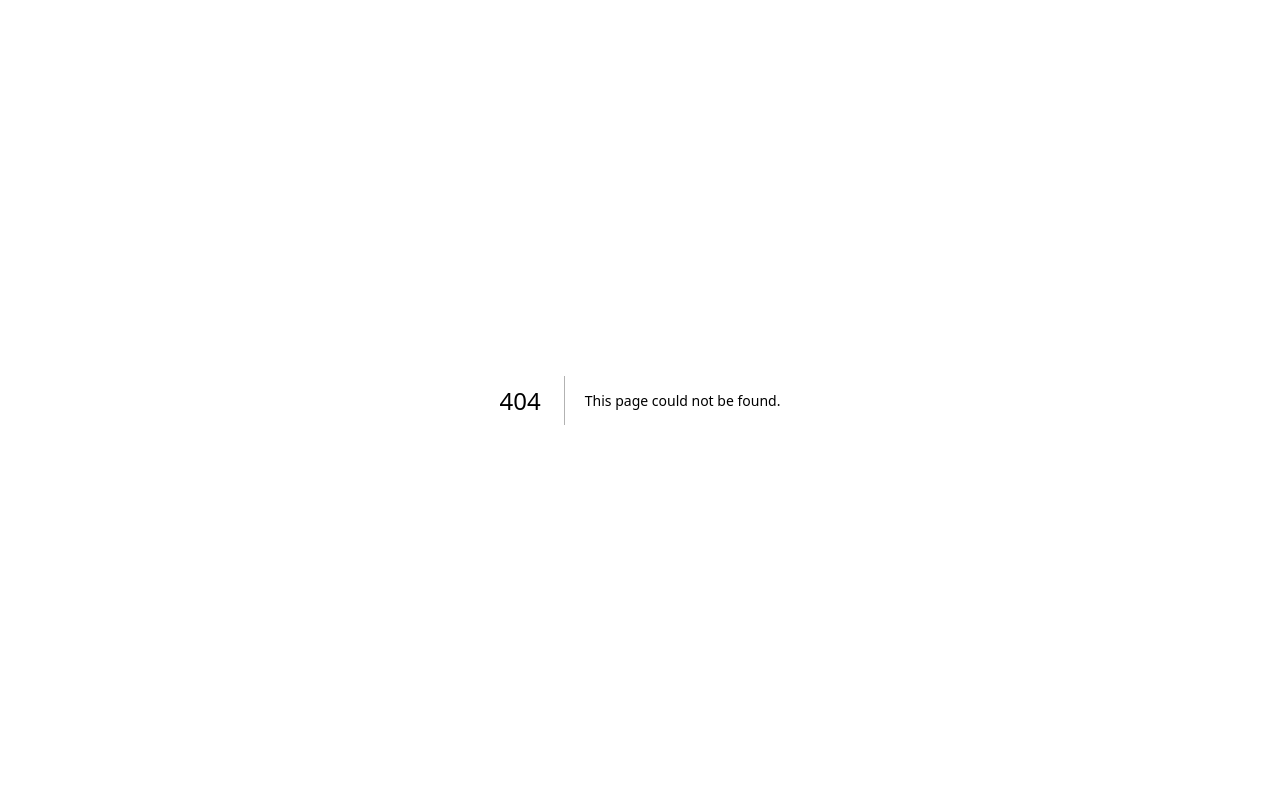
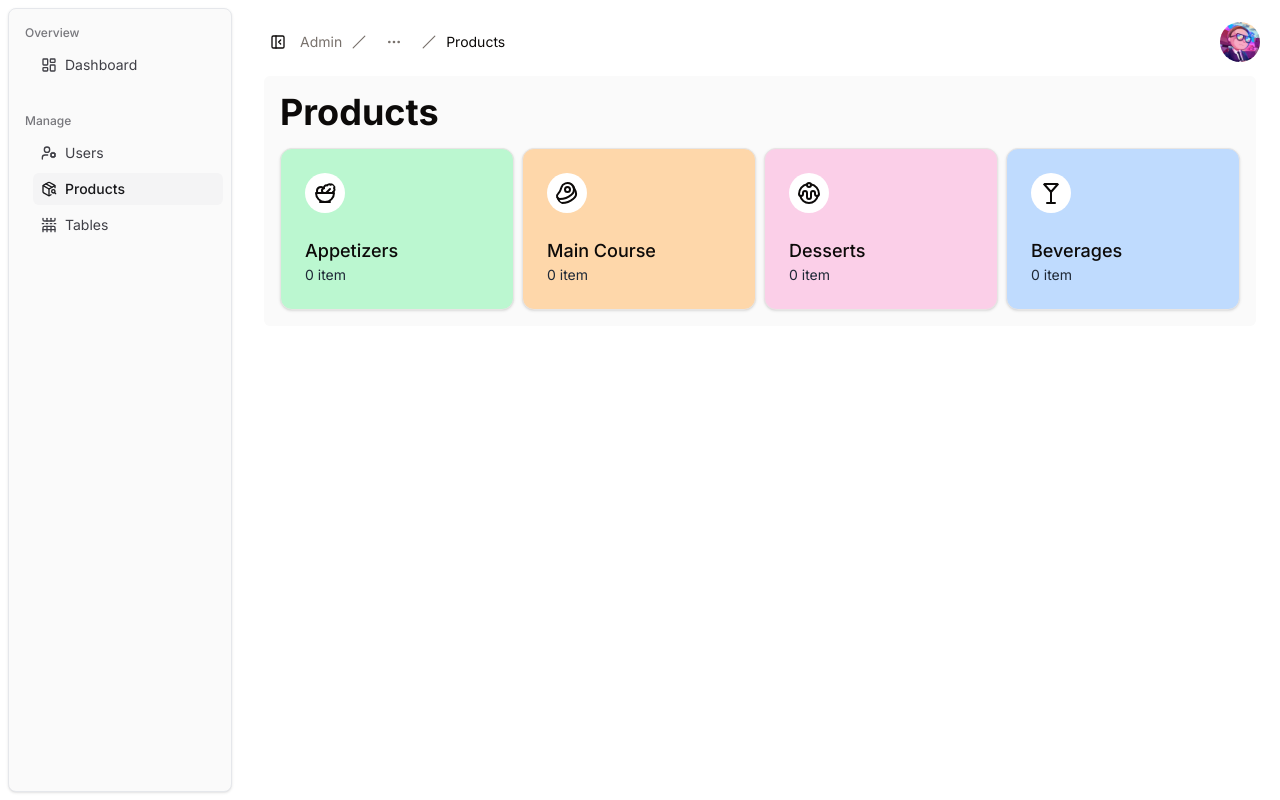
Before and after one commit to Yonathandj/frontend-pos, a Next.js app: page /admin/manage/products in a window 1280 px wide. Before the commit this address had no page. Built offline with nearby package versions, Linux system fonts and the light colour scheme.

Commit message:
feat / add product category card & component

```diff
--- a/app/admin/layout.tsx
+++ b/app/admin/layout.tsx
@@ -13,7 +13,7 @@ const AdminLayout = ({ children }: { children: React.ReactNode }) => {
         <div className="w-full p-6">
           <header>
             <nav className="flex items-center justify-between">
-              <div className="flex items-center gap-x-4">
+              <div className="flex items-center gap-x-2">
                 <SidebarTrigger />
                 <NavigationBreadcrumb />
               </div>
--- /dev/null
+++ b/app/admin/manage/products/page.tsx
@@ -0,0 +1,13 @@
+import React from "react";
+import ManageProducts from "@/pages/custom/manage-products";
+
+const Page = () => {
+  return (
+    <section className="w-full rounded-md bg-sidebar p-4">
+      <h1 className="text-4xl font-bold">Products</h1>
+      <ManageProducts />
+    </section>
+  );
+};
+
+export default Page;
--- /dev/null
+++ b/components/custom/product-category-card.tsx
@@ -0,0 +1,28 @@
+import React from "react";
+import { Card, CardContent, CardHeader, CardTitle } from "@/components/ui/card";
+
+import { ProductCategoryProps } from "@/types/products";
+
+const ProductCategoryCard = ({
+  category,
+}: {
+  category: ProductCategoryProps;
+}) => {
+  return (
+    <Card className={`${category.backgroundColor}`}>
+      <CardHeader>
+        <CardTitle>
+          <category.icon className="h-10 w-10 rounded-full bg-white p-2" />
+        </CardTitle>
+      </CardHeader>
+      <CardContent>
+        <h3 className="text-lg font-medium">{category.title}</h3>
+        <p className="text-sm text-gray-800">
+          {category.total} {category.total < 2 ? "item" : "items"}
+        </p>
+      </CardContent>
+    </Card>
+  );
+};
+
+export default ProductCategoryCard;
--- /dev/null
+++ b/components/ui/card.tsx
@@ -0,0 +1,76 @@
+import * as React from "react"
+
+import { cn } from "@/lib/utils"
+
+const Card = React.forwardRef<
+  HTMLDivElement,
+  React.HTMLAttributes<HTMLDivElement>
+>(({ className, ...props }, ref) => (
+  <div
+    ref={ref}
+    className={cn(
+      "rounded-xl border bg-card text-card-foreground shadow",
+      className
+    )}
+    {...props}
+  />
+))
+Card.displayName = "Card"
+
+const CardHeader = React.forwardRef<
+  HTMLDivElement,
+  React.HTMLAttributes<HTMLDivElement>
+>(({ className, ...props }, ref) => (
+  <div
+    ref={ref}
+    className={cn("flex flex-col space-y-1.5 p-6", className)}
+    {...props}
+  />
+))
+CardHeader.displayName = "CardHeader"
+
+const CardTitle = React.forwardRef<
+  HTMLDivElement,
+  React.HTMLAttributes<HTMLDivElement>
+>(({ className, ...props }, ref) => (
+  <div
+    ref={ref}
+    className={cn("font-semibold leading-none tracking-tight", className)}
+    {...props}
+  />
+))
+CardTitle.displayName = "CardTitle"
+
+const CardDescription = React.forwardRef<
+  HTMLDivElement,
+  React.HTMLAttributes<HTMLDivElement>
+>(({ className, ...props }, ref) => (
+  <div
+    ref={ref}
+    className={cn("text-sm text-muted-foreground", className)}
+    {...props}
+  />
+))
+CardDescription.displayName = "CardDescription"
+
+const CardContent = React.forwardRef<
+  HTMLDivElement,
+  React.HTMLAttributes<HTMLDivElement>
+>(({ className, ...props }, ref) => (
+  <div ref={ref} className={cn("p-6 pt-0", className)} {...props} />
+))
+CardContent.displayName = "CardContent"
+
+const CardFooter = React.forwardRef<
+  HTMLDivElement,
+  React.HTMLAttributes<HTMLDivElement>
+>(({ className, ...props }, ref) => (
+  <div
+    ref={ref}
+    className={cn("flex items-center p-6 pt-0", className)}
+    {...props}
+  />
+))
+CardFooter.displayName = "CardFooter"
+
+export { Card, CardHeader, CardFooter, CardTitle, CardDescription, CardContent }
--- a/components/ui/sidebar.tsx
+++ b/components/ui/sidebar.tsx
@@ -21,8 +21,8 @@ import {
 
 const SIDEBAR_COOKIE_NAME = "sidebar:state";
 const SIDEBAR_COOKIE_MAX_AGE = 60 * 60 * 24 * 7;
-const SIDEBAR_WIDTH = "14rem";
-const SIDEBAR_WIDTH_MOBILE = "16rem";
+const SIDEBAR_WIDTH = "15rem";
+const SIDEBAR_WIDTH_MOBILE = "18rem";
 const SIDEBAR_WIDTH_ICON = "3rem";
 const SIDEBAR_KEYBOARD_SHORTCUT = "b";
 
--- /dev/null
+++ b/constants/products.ts
@@ -0,0 +1,30 @@
+import { ProductCategoryProps } from "@/types/products";
+
+import { Beef, Dessert, Martini, Salad } from "lucide-react";
+
+export const PRODUCT_CATEGORIES: ProductCategoryProps[] = [
+  {
+    title: "Appetizers",
+    icon: Salad,
+    total: 0,
+    backgroundColor: "bg-green-200",
+  },
+  {
+    title: "Main Course",
+    icon: Beef,
+    total: 0,
+    backgroundColor: "bg-orange-200",
+  },
+  {
+    title: "Desserts",
+    icon: Dessert,
+    total: 0,
+    backgroundColor: "bg-pink-200",
+  },
+  {
+    title: "Beverages",
+    icon: Martini,
+    total: 0,
+    backgroundColor: "bg-blue-200",
+  },
+];
--- /dev/null
+++ b/pages/custom/manage-products.tsx
@@ -0,0 +1,16 @@
+import React from "react";
+import ProductCategoryCard from "@/components/custom/product-category-card";
+
+import { PRODUCT_CATEGORIES } from "@/constants/products";
+
+const ManageProducts = () => {
+  return (
+    <div className="mt-4 grid grid-cols-4 gap-x-2">
+      {PRODUCT_CATEGORIES.map((category) => (
+        <ProductCategoryCard key={category.title} category={category} />
+      ))}
+    </div>
+  );
+};
+
+export default ManageProducts;
--- a/tailwind.config.ts
+++ b/tailwind.config.ts
@@ -7,66 +7,67 @@ const config: Config = {
     "./components/**/*.{js,ts,jsx,tsx,mdx}",
     "./app/**/*.{js,ts,jsx,tsx,mdx}",
   ],
+  safelist: ["bg-green-200", "bg-orange-200", "bg-pink-200", "bg-blue-200"],
   theme: {
     extend: {
       colors: {
-  			background: 'hsl(var(--background))',
-  			foreground: 'hsl(var(--foreground))',
+        background: "hsl(var(--background))",
+        foreground: "hsl(var(--foreground))",
         card: {
-  				DEFAULT: 'hsl(var(--card))',
-  				foreground: 'hsl(var(--card-foreground))'
+          DEFAULT: "hsl(var(--card))",
+          foreground: "hsl(var(--card-foreground))",
         },
         popover: {
-  				DEFAULT: 'hsl(var(--popover))',
-  				foreground: 'hsl(var(--popover-foreground))'
+          DEFAULT: "hsl(var(--popover))",
+          foreground: "hsl(var(--popover-foreground))",
         },
         primary: {
-  				DEFAULT: 'hsl(var(--primary))',
-  				foreground: 'hsl(var(--primary-foreground))'
+          DEFAULT: "hsl(var(--primary))",
+          foreground: "hsl(var(--primary-foreground))",
         },
         secondary: {
-  				DEFAULT: 'hsl(var(--secondary))',
-  				foreground: 'hsl(var(--secondary-foreground))'
+          DEFAULT: "hsl(var(--secondary))",
+          foreground: "hsl(var(--secondary-foreground))",
         },
         muted: {
-  				DEFAULT: 'hsl(var(--muted))',
-  				foreground: 'hsl(var(--muted-foreground))'
+          DEFAULT: "hsl(var(--muted))",
+          foreground: "hsl(var(--muted-foreground))",
         },
         accent: {
-  				DEFAULT: 'hsl(var(--accent))',
-  				foreground: 'hsl(var(--accent-foreground))'
+          DEFAULT: "hsl(var(--accent))",
+          foreground: "hsl(var(--accent-foreground))",
         },
         destructive: {
-  				DEFAULT: 'hsl(var(--destructive))',
-  				foreground: 'hsl(var(--destructive-foreground))'
+          DEFAULT: "hsl(var(--destructive))",
+          foreground: "hsl(var(--destructive-foreground))",
         },
-  			border: 'hsl(var(--border))',
-  			input: 'hsl(var(--input))',
-  			ring: 'hsl(var(--ring))',
+        border: "hsl(var(--border))",
+        input: "hsl(var(--input))",
+        ring: "hsl(var(--ring))",
         chart: {
-  				'1': 'hsl(var(--chart-1))',
-  				'2': 'hsl(var(--chart-2))',
-  				'3': 'hsl(var(--chart-3))',
-  				'4': 'hsl(var(--chart-4))',
-  				'5': 'hsl(var(--chart-5))'
+          "1": "hsl(var(--chart-1))",
+          "2": "hsl(var(--chart-2))",
+          "3": "hsl(var(--chart-3))",
+          "4": "hsl(var(--chart-4))",
+          "5": "hsl(var(--chart-5))",
         },
         sidebar: {
-  				DEFAULT: 'hsl(var(--sidebar-background))',
-  				foreground: 'hsl(var(--sidebar-foreground))',
-  				primary: 'hsl(var(--sidebar-primary))',
-  				'primary-foreground': 'hsl(var(--sidebar-primary-foreground))',
-  				accent: 'hsl(var(--sidebar-accent))',
-  				'accent-foreground': 'hsl(var(--sidebar-accent-foreground))',
-  				border: 'hsl(var(--sidebar-border))',
-  				ring: 'hsl(var(--sidebar-ring))'
-  			}
+          DEFAULT: "hsl(var(--sidebar-background))",
+          foreground: "hsl(var(--sidebar-foreground))",
+          primary: "hsl(var(--sidebar-primary))",
+          "primary-foreground": "hsl(var(--sidebar-primary-foreground))",
+          accent: "hsl(var(--sidebar-accent))",
+          "accent-foreground": "hsl(var(--sidebar-accent-foreground))",
+          border: "hsl(var(--sidebar-border))",
+          ring: "hsl(var(--sidebar-ring))",
+        },
       },
       borderRadius: {
-  			lg: 'var(--radius)',
-  			md: 'calc(var(--radius) - 2px)',
-  			sm: 'calc(var(--radius) - 4px)'
-  		}
-  	}
+        lg: "var(--radius)",
+        md: "calc(var(--radius) - 2px)",
+        sm: "calc(var(--radius) - 4px)",
+      },
+    },
   },
   plugins: [require("tailwindcss-animate")],
 };
--- /dev/null
+++ b/types/products.ts
@@ -0,0 +1,8 @@
+import type { LucideIcon } from "lucide-react";
+
+export interface ProductCategoryProps {
+  title: string;
+  icon: LucideIcon;
+  total: number;
+  backgroundColor: string;
+}
```
Lines whose indentation alone changed are shown as unchanged.
